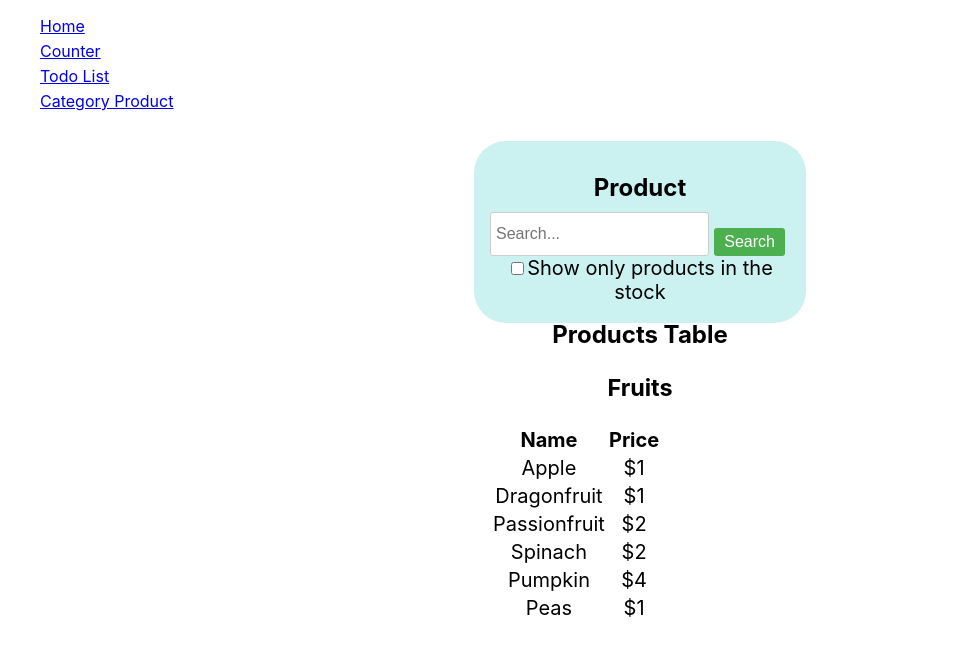
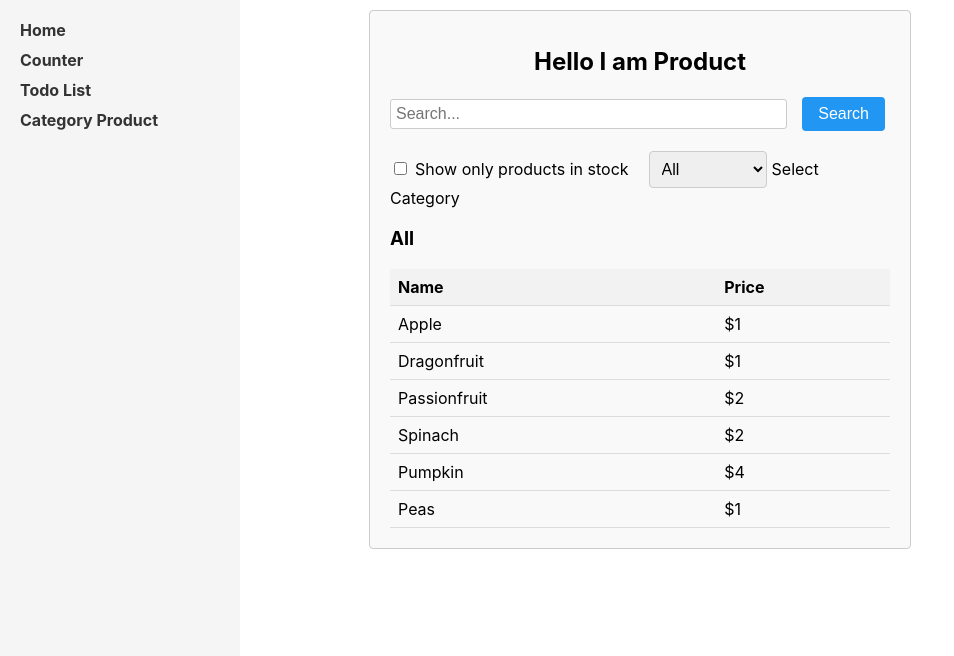
Before and after one commit to sugamadhikari11/react-class, a React (Create React App) app: page /product in a window 1280 px wide. Shown: the top 656 px of the page, without its empty margins (0-954 px from the left). Built offline with nearby package versions, Linux system fonts and the light colour scheme.

Commit message:
made changes in almost all files

```diff
--- a/src/App.css
+++ /dev/null
@@ -1,11 +0,0 @@
-.container {
-  background-color: #888787;
-  width: 30%;
-  align-items: center;
-  justify-content: center;
-  text-align: center;
-  margin: 5rem auto;
-  padding: 20px;
-  border-radius: 5px;
-  box-shadow: 0 2px 4px rgba(0, 0, 0, 0.1);
-}
--- a/src/components/Todolist.css
+++ b/src/components/Todolist.css
@@ -1,6 +1,10 @@
 .todo-container {
+  display: flex;
+  flex-direction: column;
+  align-items: center;
     max-width: 400px;
-    margin: 0 auto;
+    justify-content: center;
+    margin: 10px auto;
     padding: 20px;
     background-color: #f5f5f5;
     border-radius: 5px;
@@ -8,6 +12,7 @@
 
   .input-container {
     margin-bottom: 20px;
+    display: flex;
   }
 
   input[type="text"] {
@@ -25,7 +30,7 @@
     color: white;
     border: none;
     border-radius: 3px;
-    margin-top: 1rem;
+    margin-top:1px;
     cursor: pointer;
   }
 
--- a/src/components/counter.css
+++ b/src/components/counter.css
@@ -1,49 +1,52 @@
-.container {
-    width: 300px;
-    height: 150px;
-    background-color: rgb(203, 241, 241);
+.counter-contain {
+    width: 350px;
+    height: 280px;
+    flex-direction: column;
+    background-color: #eaeaea;
+    display: flex;
     align-items: center;
-    text-align: center;
+    border-radius: 14px;
     justify-content: center;
-    margin: 3rem auto;
-    padding: 1rem;
-    border-radius: 2rem;
-  }
-  .uniq-butt{
-    display: flex;
     margin: 1rem auto;
   }
 
-  h1 {
-    font-size: 24px;
-    margin-bottom: 10px;
+  .button-row {
+    display: flex;
+    align-items: center;
+    margin-top: 10px;
   }
 
   button {
-    padding: 10px;
+    padding: 10px 20px;
     font-size: 16px;
+    border-radius: 4px;
+    background-color: #2196f3;
+    color: #fff;
     border: none;
-    background-color: #007bff;
-    color: white;
+    margin: 0 5px;
     cursor: pointer;
-    margin: 0 5px;
-  }
-
-  button:hover {
-    background-color: #0056b3;
   }
 
   #counter {
     font-size: 24px;
+    font-weight: bold;
     margin: 0 10px;
   }
 
-  .container:nth-child(2) {
-    margin-top: 30px;
-    font-size: 20px;
+  .uniq-butt {
+    margin-top: 20px;
+  }
+
+  .counter-contain:not(:first-child) {
+    margin-top: 20px;
+    font-size: 18px;
+    font-weight: bold;
+    position: relative;
+  }
+
+
+
+  h1 {
+    font-size: 24px;
     text-align: center;
   }
-
-  .container:nth-child(2) span {
-    font-weight: bold;
-  }
--- a/src/components/counter.js
+++ b/src/components/counter.js
@@ -1,6 +1,6 @@
 import React from 'react'
 import { useState } from 'react';
-import "./counter.css"
+import './counter.css'
 
 function Counter() {
 
@@ -21,16 +21,18 @@ function Counter() {
 
     return (
       <div>
-     <div className='container'>
+     <div className='counter-contain'>
       <p>
-      <h1>Hello world! I am counter!</h1>
+      <h1>Hello I am counter!</h1>
       </p>
+      <div className="button-row">
       <button id="sub" onClick={subButton}>-</button>
       <span id="counter">{count}</span>
       <button id="add" onClick={addButton}>+</button>
+      </div>
       <button onClick={reset} className='uniq-butt'>Reset</button>
      </div>
-     {count !== 0 ?<div className='container'>
+     {count !== 0 ?<div className='counter-contain'>
       {count} is {count%2 ===0 ? "Even": "Odd"}
      </div> : null}
 
--- a/src/components/home.js
+++ b/src/components/home.js
@@ -1,7 +1,9 @@
-import React from 'react'
+import React from 'react';
 
 export default function Home() {
   return (
-    <div>home</div>
-  )
+    <div style={{ display: 'flex', justifyContent: 'center', alignItems: 'center', height: '100vh' }}>
+      <h1>Hello, World!</h1>
+    </div>
+  );
 }
--- a/src/components/navigation.css
+++ b/src/components/navigation.css
@@ -1,24 +1,31 @@
-/* In a separate CSS file */
-aside {
+/* navigation.css */
+
+.navigation {
   width: 200px;
-    background-color: #f1f1f1;
+  height: 100%;
+  background-color: #f5f5f5;
+  position: fixed;
+  top: 0;
+  left: 0;
   padding: 20px;
 }
 
-  ul {
+.navigation ul {
   list-style: none;
   padding: 0;
+  margin: 0;
 }
 
-  li {
+.navigation li {
   margin-bottom: 10px;
 }
 
-  a {
+.navigation a {
   text-decoration: none;
   color: #333;
+  font-weight: bold;
 }
 
-  a:hover {
-    color: #000;
+.navigation a:hover {
+  color: #007bff;
 }
--- a/src/components/navigation.js
+++ b/src/components/navigation.js
@@ -1,9 +1,10 @@
 import React from 'react';
 import { Link } from 'react-router-dom';
+import './navigation.css';
 
 const Navigation = () => {
   return (
-    <aside>
+    <aside className="navigation">
       <ul>
         <li>
           <Link to="/">Home</Link>
@@ -15,7 +16,7 @@ const Navigation = () => {
           <Link to="/todolist">Todo List</Link>
         </li>
         <li>
-          <Link to ="/product">Category Product</Link>
+          <Link to="/product">Category Product</Link>
         </li>
       </ul>
     </aside>
--- a/src/components/product.css
+++ b/src/components/product.css
@@ -1,9 +1,55 @@
-.conatiner{
+.product-wrapper {
+    width: 500px;
+    margin: 10px auto;
+    padding: 20px;
+    border: 1px solid #ccc;
+    border-radius: 4px;
+    background-color: #f9f9f9;
+  }
+
+  h1 {
+    font-size: 24px;
+    text-align: center;
+  }
+
+  form {
+    margin-top: 20px;
     display: flex;
-    margin: 1rem auto;
-}
-form{
-    display: flex;
-    flex-direction: row;
-    width: 100%;
-}
+    align-items: center;
+  }
+
+  .input {
+    padding: 8px;
+    font-size: 16px;
+    border-radius: 4px;
+    border: 1px solid #ccc;
+    flex-grow: 1;
+    margin-right: 10px;
+  }
+
+  button {
+    padding: 8px 16px;
+    font-size: 16px;
+    border-radius: 4px;
+    background-color: #2196f3;
+    color: #fff;
+    border: none;
+    cursor: pointer;
+  }
+
+  #checkbox {
+    margin-top: 20px;
+  }
+
+  label {
+    margin-left: 5px;
+  }
+
+  #selector {
+    margin-top: 20px;
+    margin-left: 20px;
+    padding: 8px;
+    font-size: 16px;
+    border-radius: 4px;
+    border: 1px solid #ccc;
+  }
--- a/src/components/product.js
+++ b/src/components/product.js
@@ -1,23 +1,27 @@
 import React, { useState } from 'react';
-import './product.css'
 import { ProductsTable } from './productstable';
+import "./product.css"
 
-
-const products =[
-    { category: "Fruits", price: "$1", stocked: true, name: "Apple" },
-    { category: "Fruits", price: "$1", stocked: true, name: "Dragonfruit" },
-    { category: "Fruits", price: "$2", stocked: false, name: "Passionfruit" },
-    { category: "Vegetables", price: "$2", stocked: true, name: "Spinach" },
-    { category: "Vegetables", price: "$4", stocked: false, name: "Pumpkin" },
-    { category: "Vegetables", price: "$1", stocked: true, name: "Peas" }
-    ]
+const products = [
+  { category: 'Fruits', price: '$1', stocked: true, name: 'Apple' },
+  { category: 'Fruits', price: '$1', stocked: true, name: 'Dragonfruit' },
+  { category: 'Fruits', price: '$2', stocked: false, name: 'Passionfruit' },
+  { category: 'Vegetables', price: '$2', stocked: true, name: 'Spinach' },
+  { category: 'Vegetables', price: '$4', stocked: false, name: 'Pumpkin' },
+  { category: 'Vegetables', price: '$1', stocked: true, name: 'Peas' }
+];
 
 export default function Product() {
   const [searchItem, setSearchItem] = useState('');
+  const [category, setCategory] = useState('All');
   const [instockOnly, setInStockOnly] = useState(false);
 
   const handleChange = (event) => {
     setSearchItem(event.target.value);
+  };
+
+  const handleCategoryChange = (event) => {
+    setCategory(event.target.value);
   };
 
   const handleSubmit = (event) => {
@@ -31,27 +35,54 @@ export default function Product() {
 
   const toggleInstock = (event) => {
     setInStockOnly(event.target.checked);
-    const isChecked = event.target.checked;
-    setInStockOnly(isChecked);
-    console.log('Show only products in stock:', isChecked);
+    console.log('Show only products in stock:', event.target.checked);
   };
 
+  const filterProducts = () => {
+    let filteredProducts = products;
+
+    if (searchItem) {
+      filteredProducts = filteredProducts.filter(
+        (product) => product.name.toLowerCase().includes(searchItem.toLowerCase())
+      );
+    }
+
+    if (category !== 'All') {
+      filteredProducts = filteredProducts.filter((product) => product.category === category);
+    }
+
+    if (instockOnly) {
+      filteredProducts = filteredProducts.filter((product) => product.stocked);
+    }
+
+    return filteredProducts;
+  };
+
+  const filteredProducts = filterProducts();
+
   return (
-    <div className='container'>
-      <h1>Product</h1>
+    <div className="product-wrapper">
+      <h1>Hello I am Product</h1>
       <form onSubmit={handleSubmit}>
         <input
           type="text"
           placeholder="Search..."
-          className='input'
+          className="input"
           value={searchItem}
           onChange={handleChange}
         />
         <button type="submit">Search</button>
       </form>
-      <input id = "checkbox" type = 'checkbox' onChange={toggleInstock} checked= {instockOnly}/>
-      <label htmlFor='checkbox'>Show only products in the stock</label>
-      <ProductsTable category = 'Fruits' products = {products}></ProductsTable>
+      <input id="checkbox" type="checkbox" onChange={toggleInstock} checked={instockOnly} />
+      <label htmlFor="checkbox">Show only products in stock</label>
+      <select id = "selector" value={category} onChange={handleCategoryChange}>
+        <option value="All">All</option>
+        <option value="Fruits">Fruits</option>
+        <option value="Vegetables">Vegetables</option>
+      </select>
+      <label htmlFor='selector'>Select Category</label>
+
+      <ProductsTable category={category} products={filteredProducts} />
     </div>
   );
 }
--- /dev/null
+++ b/src/components/productstable.css
@@ -0,0 +1,25 @@
+/* productstable.css */
+
+.products-table {
+    width: 100%;
+    border-collapse: collapse;
+  }
+
+  .products-table th,
+  .products-table td {
+    padding: 8px;
+    text-align: left;
+    border-bottom: 1px solid #ddd;
+  }
+
+  .products-table th {
+    background-color: #f2f2f2;
+  }
+
+  .products-table tbody tr:nth-child(even) {
+    background-color: #f9f9f9;
+  }
+
+  .products-table tbody tr:hover {
+    background-color: #eaf3ff;
+  }
--- a/src/components/productstable.jsx
+++ b/src/components/productstable.jsx
@@ -1,37 +1,28 @@
-import React from 'react'
+import React from 'react';
+import './productstable.css';
 
 export const ProductsTable = (props) => {
-
-    const category = props.category;
-    const products = props.products;
-
+  const { category, products } = props;
 
   return (
-    <div><h1>Products Table</h1>
+    <div>
       <h3>{category}</h3>
-    <table>
+      <table className="products-table">
         <thead>
           <tr>
-            <th>
-                Name
-            </th>
-            <th>
-                Price
-            </th>
+            <th>Name</th>
+            <th>Price</th>
           </tr>
         </thead>
         <tbody>
-        {products.map((product) => {
-            return(
-            <tr>
+          {products.map((product) => (
+            <tr key={product.name}>
               <td>{product.name}</td>
               <td>{product.price}</td>
             </tr>
-            );
-             })}
+          ))}
         </tbody>
       </table>
     </div>
   );
-
 };
```
Lines whose indentation alone changed are shown as unchanged.
